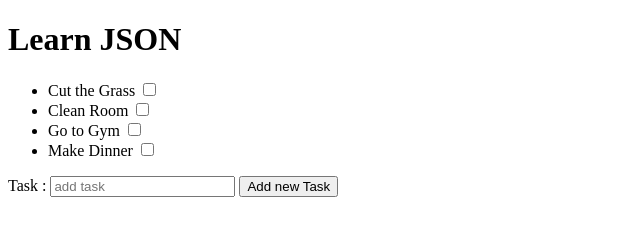
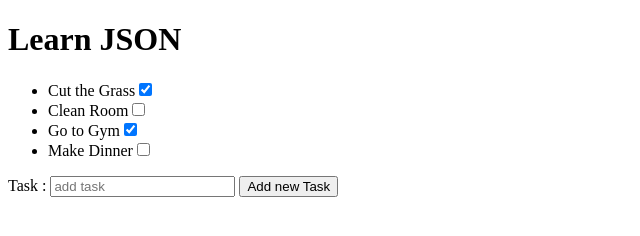
Before and after one commit to Tduncan14/jsonPractice, a plain HTML site: page index.html in a window 1280 px wide. Shown: the full height of the page, 0-640 px from the left. Drawn offline with Linux system fonts and the light colour scheme.

Commit message:
keep moving forward

```diff
--- a/index.html
+++ b/index.html
@@ -24,44 +24,85 @@
 
          var tempValue = document.querySelector('input[name = task]').value;
 
+         let object = {"info":tempValue,"status":false}
 
-
-
-         dataJSON.push({"info":tempValue,"status":false});
-
-         console.log(dataJSON);
+         addNewItem(object)
 
 
         });
 
 
         window.onload = function () {
+
+
             if (sessionStorage['task'] != null) {
                 dataJSON = JSON.parse(sessionStorage['task']);
             }
             else {
-                var data = '[{"info":"Cut the Grass","status":false},{"info":"Clean Room","status":false},{"info":"Go to Gym","status":false},{"info":"Make Dinner","status":false}]';
+                var data = '[{"info":"Cut the Grass","status":true},{"info":"Clean Room","status":false},{"info":"Go to Gym","status":true},{"info":"Make Dinner","status":false}]';
                 dataJSON = JSON.parse(data);
             }
             buildCheckboxes(dataJSON)
         }
         function buildCheckboxes(data) {
             for (var key in data) {
-                var status = data[key].status ? '  checked ' : ' ';
-                var html = '<li>' + data[key].info + ' <input type="checkbox" value="' + key + '" ' + status + '></li>';
-                taskList.innerHTML += html;
+                addCheckbox(data[key],key);
+                // var status = data[key].status ? '  checked ' : ' ';
+                // var html = '<li>' + data[key].info + ' <input type="checkbox" value="' + key + '" ' + status + '></li>';
+                // taskList.innerHTML += html;
             }
-            addEvents()
+            // addEvents()
         }
         function addEvents() {
             var checkBoxes = document.querySelectorAll('#taskList input[type="checkbox"]');
             for (var index in checkBoxes) {
                 checkBoxes[index].onchange = updateJSON;
             }
+
         }
+
+          function addCheckbox(data,key){
+
+             // creating the list element
+             var li = document.createElement('li');
+
+            // creating the checkbox element
+             var checkbox = document.createElement('input');
+
+            // creating text
+             var createText = document.createTextNode(data.info);
+
+
+             // adding the checkbox type
+            checkbox.type ='checkbox';
+            // adding the checkbox value
+            checkbox.value = key
+            // adding to see if the checkbox is checked
+            checkbox.checked = data.status;
+            // adds events as an attribute
+
+            checkbox.setAttribute('onchange','updateJSON()');
+
+         // appends the checkbox to the list
+            li.appendChild(createText);
+            li.appendChild(checkbox);
+
+            document.querySelector('#taskList').appendChild(li);
+
+
+          }
+
+
         function updateJSON() {
             var key = event.target.value;
-            dataJSON[key].status = event.target.checked
+
+            console.log(key);
+            dataJSON[key].status = event.target.checked;
+            sessionStorage["task"] = JSON.stringify(dataJSON);
+
+
+
+
         }
 
         // function addTask(e){
@@ -88,7 +129,17 @@
 
          function addNewItem(item){
 
+             addCheckbox(item,dataJSON.length)
+
+            // taskList.innerHTML += `<li> ${item.info} <input type="checkbox" value="${dataJSON.length}" /> </li>`
+             dataJSON.push(item)
+
+             console.log(dataJSON);
+             sessionStorage["task"] = JSON.stringify(dataJSON);
+
          }
+
+
     </script>
 </body>
 </html>
```
